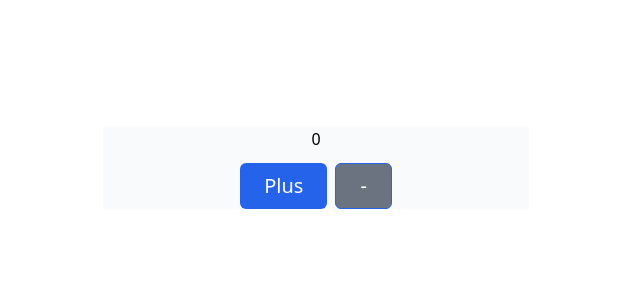
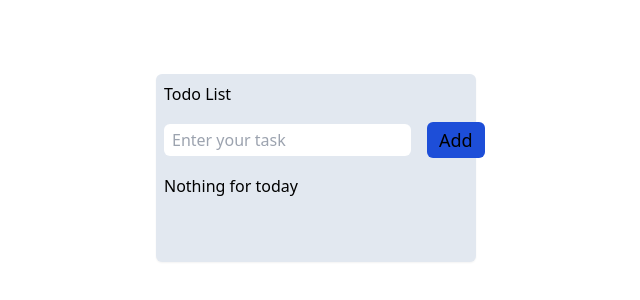
Before and after one commit to Anshula178/react-customHooks, a React (Vite) app: page / in a window 1280 px wide. Shown: the part 232-532 px from the top of the page, without its empty margins (324-964 px from the left). Built offline with nearby package versions, Linux system fonts and the light colour scheme.

Commit message:
feat: todo list

```diff
--- a/src/App.tsx
+++ b/src/App.tsx
@@ -1,23 +1,8 @@
 import "./App.css";
-import { useCounter } from "@src/hooks/useCounter";
-import Button from "@src/Components/Button";
+import TodoList from "./pages/TodoList";
 
 function App() {
-  const { count, dispatch } = useCounter();
-
-  return (
-    <div className="flex items-center justify-center min-h-screen">
-      <div className="bg-gray-50 w-1/3 space-y-3 text-center">
-        <p>{count}</p>
-        <div className="flex items-center">
-          <div className="flex gap-2 mx-auto">
-            <Button text="Plus" disabled={count > 10} onClick={() => dispatch({ type: "add" })} />
-            <Button text="-" buttonType="secondary" disabled={count < 1} onClick={() => dispatch({ type: "sub" })} />
-          </div>
-        </div>
-      </div>
-    </div>
-  );
+  return <TodoList />;
 }
 
 export default App;
--- /dev/null
+++ b/src/pages/Counter.tsx
@@ -0,0 +1,22 @@
+import Button from "@src/Components/Button";
+import { useCounter } from "@src/hooks/useCounter";
+
+const Counter = () => {
+  const { count, dispatch } = useCounter();
+
+  return (
+    <div className="flex items-center justify-center min-h-screen">
+      <div className="bg-gray-50 w-1/3 space-y-3 text-center">
+        <p>{count}</p>
+        <div className="flex items-center">
+          <div className="flex gap-2 mx-auto">
+            <Button text="Plus" disabled={count > 10} onClick={() => dispatch({ type: "add" })} />
+            <Button text="-" buttonType="secondary" disabled={count < 1} onClick={() => dispatch({ type: "sub" })} />
+          </div>
+        </div>
+      </div>
+    </div>
+  );
+};
+
+export default Counter;
--- /dev/null
+++ b/src/pages/TodoList.tsx
@@ -0,0 +1,124 @@
+import { useState } from "react";
+
+interface TodoStateType {
+  editId: number;
+  inputValue: string;
+  error: string;
+  todoList: { text: string; id: number }[];
+}
+
+const TodoList = () => {
+  const [{ editId, error, inputValue, todoList }, setState] = useState<TodoStateType>({
+    editId: -1,
+    inputValue: "",
+    error: "",
+    todoList: [],
+  });
+
+  const isEditMode = editId >= 0;
+
+  const validateInputValue = () => {
+    if (inputValue && inputValue.trim()) {
+      setState((prev) => ({
+        ...prev,
+        error: "",
+      }));
+      return true;
+    } else {
+      setState((prev) => ({
+        ...prev,
+        error: "Required",
+      }));
+      return false;
+    }
+  };
+
+  const handleInputValue = (inputValue: string) => {
+    setState((prev) => ({ ...prev, inputValue }));
+  };
+
+  const handleAdd = () => {
+    if (!validateInputValue()) return false;
+
+    setState((prev) => ({
+      ...prev,
+      todoList: [...prev.todoList, { text: prev.inputValue, id: prev.todoList.length }],
+      inputValue: "",
+      error: "",
+    }));
+  };
+
+  const handleDelete = (id: number) => {
+    setState((prev) => ({ ...prev, todoList: prev.todoList.filter((todo) => todo.id !== id) }));
+  };
+
+  const handleEdit = (editId: number, text: string) => {
+    setState((prev) => ({ ...prev, editId, inputValue: text, error: "" }));
+  };
+
+  const handleUpdate = () => {
+    if (!validateInputValue()) return false;
+    setState((prev) => ({
+      ...prev,
+      todoList: prev.todoList.map((todo) => (todo.id === prev.editId ? { ...todo, text: prev.inputValue } : todo)),
+      editId: -1,
+      inputValue: "",
+    }));
+  };
+
+  return (
+    <div className="flex min-h-screen items-center justify-center">
+      <div className="max-w-[320px] w-full p-2 rounded-md bg-slate-200 shadow-sm space-y-4">
+        <h3>Todo List</h3>
+        <div className="space-y-2">
+          <div className="flex items-center gap-4">
+            <input
+              type="text"
+              value={inputValue}
+              placeholder="Enter your task"
+              className="flex-1 px-2 py-1 rounded-md"
+              onChange={(event) => handleInputValue(event.target.value)}
+            />
+
+            <button
+              className="bg-blue-700 rounded-md px-3 py-1 text-lg"
+              onClick={isEditMode ? handleUpdate : handleAdd}
+            >
+              {isEditMode ? "Update" : "Add"}
+            </button>
+          </div>
+
+          {error && <p className="text-sm font-medium text-red-800 p-1">{error}</p>}
+        </div>
+        <div className="space-y-2 min-h-20">
+          {todoList.length === 0 ? (
+            <p>Nothing for today</p>
+          ) : (
+            todoList.map(({ text, id }) => (
+              <div key={id} className="bg-gray-50 flex items-center gap-2 justify-between rounded-md p-2 text-lg">
+                <p className="flex-1">{text} </p>
+                <div className="flex items-center gap-1">
+                  <button
+                    className="bg-red-700 p-2 rounded-md disabled:opacity-10"
+                    disabled={id === editId}
+                    onClick={() => handleDelete(id)}
+                  >
+                    Delete
+                  </button>
+                  <button
+                    className="bg-purple-800 p-2 rounded-md disabled:opacity-10"
+                    onClick={() => handleEdit(id, text)}
+                  >
+                    Edit
+                  </button>
+                </div>
+              </div>
+            ))
+          )}
+        </div>
+      </div>
+    </div>
+  );
+};
+
+export default TodoList;
```
